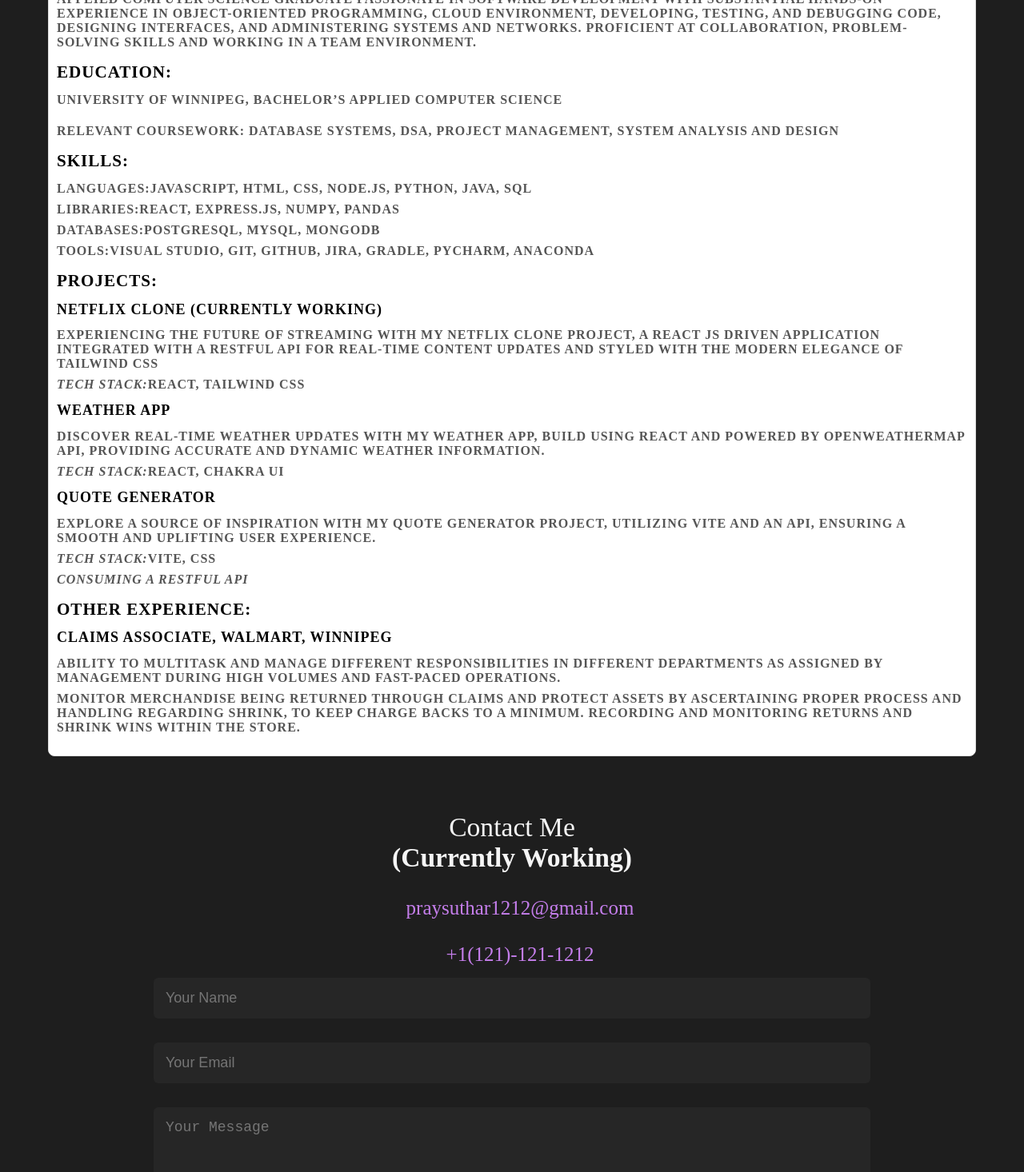
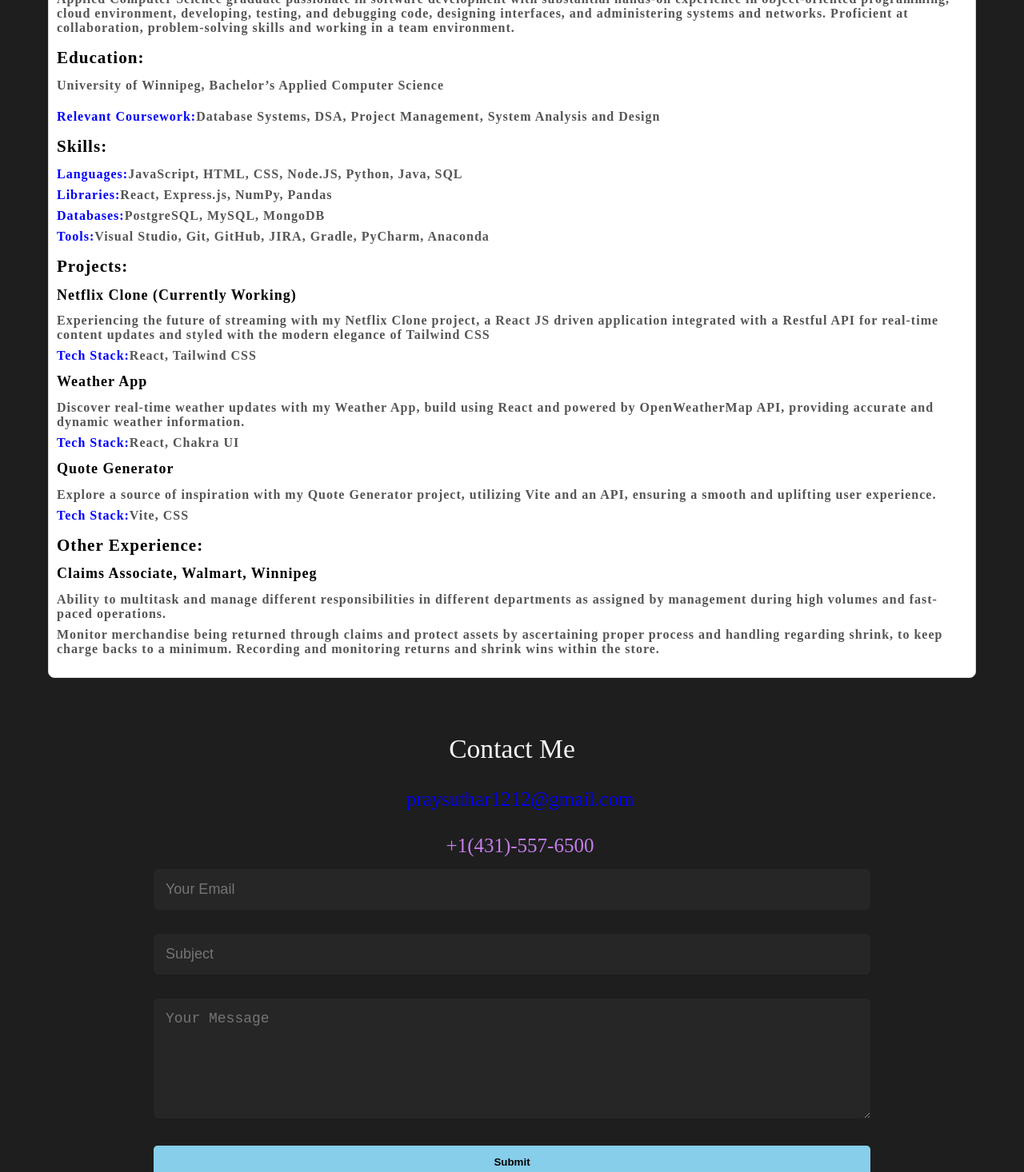
Before and after one commit to praysuthar/portfolio-website, a React (Vite) app: page / in a window 1280 px wide. Shown: the part 3520-4986 px from the top of the page at 80% size. Built offline with nearby package versions, Linux system fonts and the light colour scheme.

Commit message:
Integrate Contact me form using FabForm

```diff
--- a/src/components/Contact/contact.jsx
+++ b/src/components/Contact/contact.jsx
@@ -3,25 +3,27 @@ import "./contact.css";
 const Contact = () => {
 	return (
 		<section className="contact">
-			<h1 className="contact-title">
-				Contact Me <h4>(Currently Working)</h4>
-			</h1>
+			<h1 className="contact-title">Contact Me</h1>
 			<div className="container">
 				<div className="row">
 					<div className="contact-left">
-						<p>praysuthar1212@gmail.com</p>
-						<p>+1(121)-121-1212</p>
+						<p>
+							<a href="mailto:praysuthar1212@gmail.com">
+								praysuthar1212@gmail.com
+							</a>
+						</p>
+						<p>+1(431)-557-6500</p>
 					</div>
 				</div>
 				<div className="contact-right">
-					<form>
-						<input type="text" name="Name" placeholder="Your Name" required />
+					<form action="https://fabform.io/f/jDb3c1O" method="post">
 						<input
 							type="email"
 							name="email"
 							placeholder="Your Email"
 							required
 						/>
+						<input type="text" name="Subject" placeholder="Subject" required />
 						<textarea
 							name="Message"
 							rows="6"
--- a/src/components/Resume/Resume.jsx
+++ b/src/components/Resume/Resume.jsx
@@ -24,7 +24,9 @@ const Resume = () => {
 						<span>praysuthar1212@gmail.com</span>
 						<span>Winnipeg,Canada</span>
 						<span>(Willing to Relocate)</span>
-						<a href="http://linkedin.com/praysuthar">linkedin.com/praysuthar</a>
+						<a href="https://www.linkedin.com/in/praysuthar/">
+							linkedin.com/praysuthar
+						</a>
 						<a href="http://github.com/praysuthar">github.com/praysuthar</a>
 					</div>
 				</div>
@@ -55,8 +57,8 @@ const Resume = () => {
 								</h4>
 							</li>
 							<li>
-								Relevant Coursework: Database Systems, DSA, Project Management,
-								System Analysis and Design
+								<div className="head">Relevant Coursework: </div> Database
+								Systems, DSA, Project Management, System Analysis and Design
 							</li>
 						</ul>
 					</div>
@@ -67,18 +69,20 @@ const Resume = () => {
 						<div className="skills-section">
 							<ul>
 								<li>
-									<b>Languages:</b> JavaScript, HTML, CSS, Node.JS, Python,
-									Java, SQL
+									<div className="head">Languages:</div> JavaScript, HTML, CSS,
+									Node.JS, Python, Java, SQL
 								</li>
 								<li>
-									<b>Libraries:</b> React, Express.js, NumPy, Pandas
+									<div className="head">Libraries:</div> React, Express.js,
+									NumPy, Pandas
 								</li>
 								<li>
-									<b>Databases:</b>PostgreSQL, MySQL, MongoDB
+									<div className="head">Databases:</div>PostgreSQL, MySQL,
+									MongoDB
 								</li>
 								<li>
-									<b>Tools:</b>Visual Studio, Git, GitHub, JIRA, Gradle,
-									PyCharm, Anaconda
+									<div className="head">Tools:</div>Visual Studio, Git, GitHub,
+									JIRA, Gradle, PyCharm, Anaconda
 								</li>
 							</ul>
 						</div>
@@ -98,7 +102,7 @@ const Resume = () => {
 								</li>
 
 								<li>
-									<em>Tech Stack:</em>React, Tailwind CSS
+									<div className="head">Tech Stack:</div>React, Tailwind CSS
 								</li>
 							</ul>
 						</div>
@@ -112,7 +116,7 @@ const Resume = () => {
 								</li>
 
 								<li>
-									<em>Tech Stack:</em>React, Chakra UI
+									<div className="head">Tech Stack:</div>React, Chakra UI
 								</li>
 							</ul>
 						</div>
@@ -126,10 +130,7 @@ const Resume = () => {
 								</li>
 
 								<li>
-									<em>Tech Stack:</em>Vite, CSS
-								</li>
-								<li>
-									<i>Consuming a RESTful API</i>
+									<div className="head">Tech Stack:</div>Vite, CSS
 								</li>
 							</ul>
 						</div>
--- a/src/components/Resume/resume.css
+++ b/src/components/Resume/resume.css
@@ -59,7 +59,7 @@
 }
 .body {
 	padding: 10px;
-	text-transform: uppercase;
+	/* text-transform: uppercase; */
 	letter-spacing: 1px;
 	font-weight: bold;
 }
@@ -80,3 +80,7 @@ h4 {
 	color: inherit;
 	margin-bottom: 0.8rem;
 }
+
+.head {
+	color: blue;
+}
--- a/src/components/Skills/skills.css
+++ b/src/components/Skills/skills.css
@@ -48,9 +48,3 @@ li {
 	display: flex;
 	align-items: center;
 }
-
-@media (max-width: 768px) {
-	.skills-container {
-		flex-direction: column;
-	}
-}
--- a/src/components/Skills/skills.jsx
+++ b/src/components/Skills/skills.jsx
@@ -22,6 +22,7 @@ const Skills = () => {
 		{ name: "Git / GitHub" },
 		{ name: "Command Line" },
 		{ name: "NPM / Yarn" },
+		{ name: "Jira" },
 		{ name: "Responsive Design" },
 		{ name: "Cross-Browser Compatibility" },
 		{ name: "Debugging / DevTools" },
```
